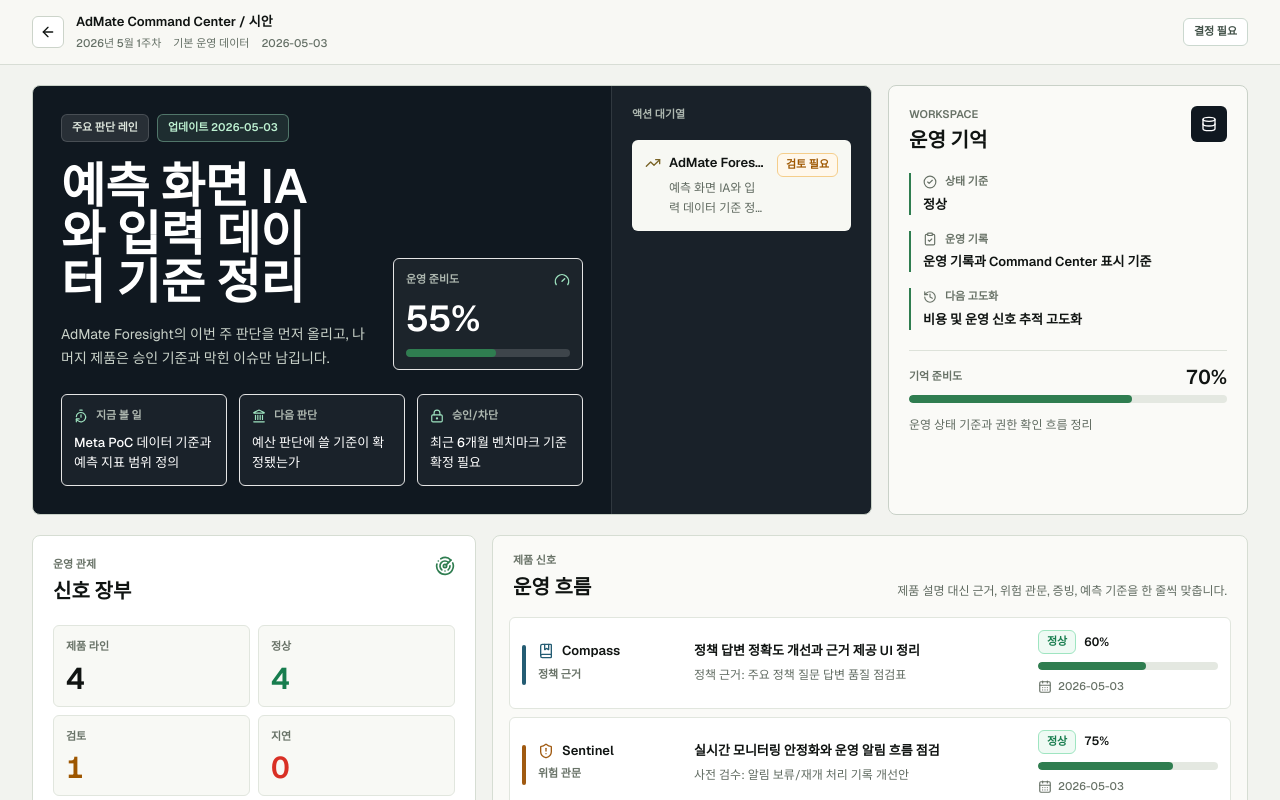
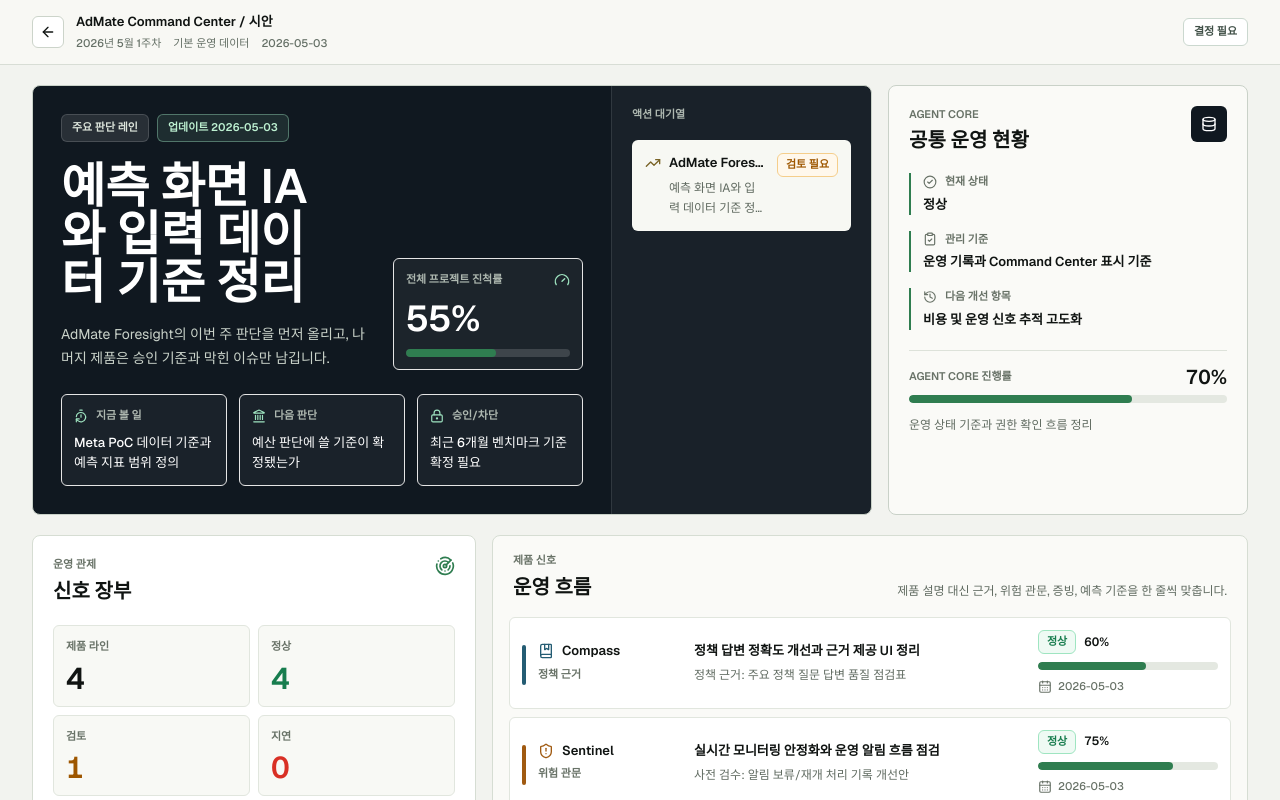
Before and after one commit to Jhongjin/admate-homepage, a Next.js app: page /command-center/design-preview in a window 1280 px wide. Shown: the top 800 px of the page. Built offline with nearby package versions, Linux system fonts and the light colour scheme.

Commit message:
Clarify Command Center progress labels

```diff
--- a/src/components/command-center/CommandCenterDesignPreview.tsx
+++ b/src/components/command-center/CommandCenterDesignPreview.tsx
@@ -188,7 +188,7 @@
             </div>
             <div className="min-w-0 rounded-md border border-white/12 bg-white/[0.05] p-3">
               <div className="flex items-center justify-between gap-3">
-                <span className="text-[11px] font-semibold text-[#AEB8B0]">운영 준비도</span>
+                <span className="text-[11px] font-semibold text-[#AEB8B0]">전체 프로젝트 진척률</span>
                 <Gauge className="h-4 w-4 shrink-0 text-[#9FE5C1]" aria-hidden="true" />
               </div>
               <div className="mt-3 text-4xl font-semibold leading-none tabular-nums">{overallProgress}%</div>
@@ -273,8 +273,8 @@
     <aside className="min-w-0 rounded-lg border border-[#C9D1C8] bg-[#FAFAF7] p-4 sm:p-5">
       <div className="flex items-start justify-between gap-3">
         <div className="min-w-0">
-          <div className="text-[11px] font-semibold uppercase text-[#687267]">Workspace</div>
-          <h2 className="mt-1 break-words text-xl font-semibold leading-tight text-[#101412]">운영 기억</h2>
+          <div className="text-[11px] font-semibold uppercase text-[#687267]">Agent Core</div>
+          <h2 className="mt-1 break-words text-xl font-semibold leading-tight text-[#101412]">공통 운영 현황</h2>
         </div>
         <div className="flex h-9 w-9 shrink-0 items-center justify-center rounded-md bg-[#101820] text-white">
           <Database className="h-4 w-4" aria-hidden="true" />
@@ -282,14 +282,14 @@
       </div>
 
       <div className="mt-5 grid gap-4">
-        <MemoryMetric label="상태 기준" value={project.statusLabel} icon={CheckCircle2} />
-        <MemoryMetric label="운영 기록" value={project.deliverable} icon={ClipboardCheck} />
-        <MemoryMetric label="다음 고도화" value={project.nextMilestone} icon={History} />
+        <MemoryMetric label="현재 상태" value={project.statusLabel} icon={CheckCircle2} />
+        <MemoryMetric label="관리 기준" value={project.deliverable} icon={ClipboardCheck} />
+        <MemoryMetric label="다음 개선 항목" value={project.nextMilestone} icon={History} />
       </div>
 
       <div className="mt-5 border-t border-[#DDE2DA] pt-4">
         <div className="mb-2 flex items-center justify-between gap-3">
-          <span className="text-[11px] font-semibold uppercase text-[#687267]">기억 준비도</span>
+          <span className="text-[11px] font-semibold uppercase text-[#687267]">Agent Core 진행률</span>
           <span className="text-xl font-semibold leading-none tabular-nums text-[#101412]">{project.progress}%</span>
         </div>
         <ProgressBar value={project.progress} />
```
